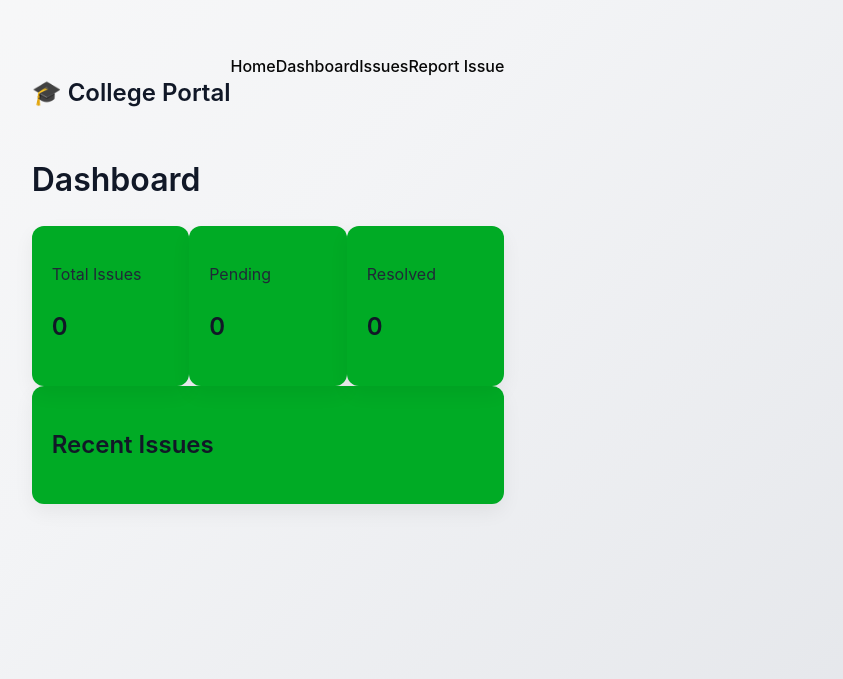
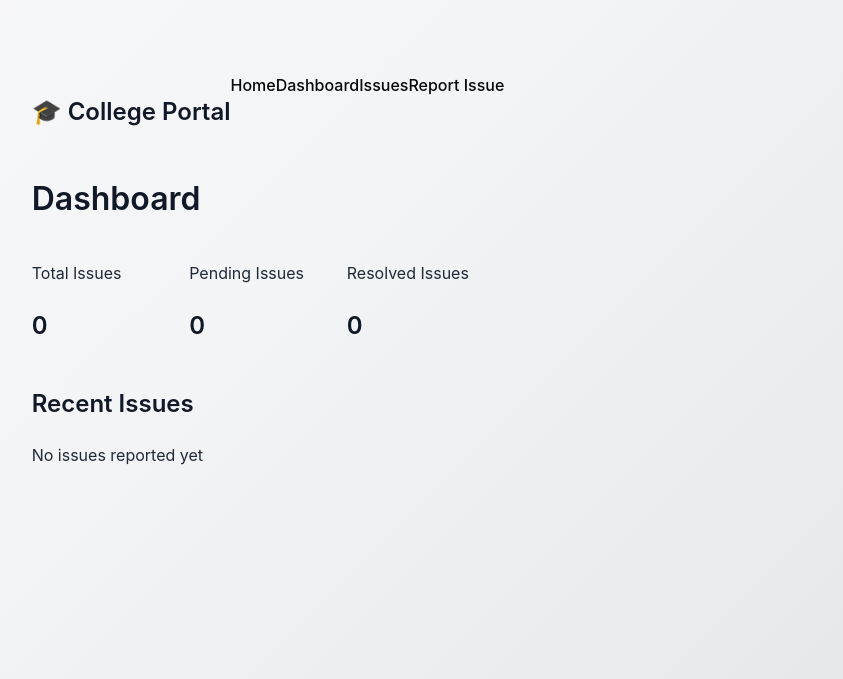
Before and after one commit to Rameshmanohar18/SLA_MUGUND_SIR_CLASS_Assessment, a React (Vite) app: page /dashboard in a window 1280 px wide. Shown: the part 121-800 px from the top of the page, without its empty margins (372-1215 px from the left). Built offline with nearby package versions, Linux system fonts and the light colour scheme.

Commit message:
dashboard UI updated

```diff
--- a/src/Pages/Dashboard.jsx
+++ b/src/Pages/Dashboard.jsx
@@ -1,67 +1,40 @@
-// // import { getIssues } from "../Utils/storage"
 
-// // export default function Dashboard(){
 
-// //   const issues = getIssues()
+// import { useEffect, useState } from "react";
+// import { getIssues } from "../utils/storage";
 
-// //   const pending = issues.filter(i => i.status==="Pending").length
-// //   const resolved = issues.filter(i => i.status==="Resolved").length
+// export default function Dashboard() {
 
-// //   return(
-// //     <div>
+//   const [issues, setIssues] = useState([]);
 
-// //       <h2 className="text-2xl mb-6 font-bold">Dashboard</h2>
+//   useEffect(() => {
+//     setIssues(getIssues());
+//   }, []);
 
-// //       <div className="grid grid-cols-3 gap-4">
-
-// //         <div className="bg-yellow-200 p-6 rounded">
-// //           Pending Issues: {pending}
-// //         </div>
-
-// //         <div className="bg-green-200 p-6 rounded">
-// //           Resolved Issues: {resolved}
-// //         </div>
-
-// //         <div className="bg-blue-200 p-6 rounded">
-// //           Total Issues: {issues.length}
-// //         </div>
-
-// //       </div>
-// //     </div>
-// //   )
-// // }
-// import { getIssues } from "../utils/storage"
-
-// export default function Dashboard(){
-
-//   const issues = getIssues()
-
-//   const pending = issues.filter(i=>i.status==="Pending").length
-//   const resolved = issues.filter(i=>i.status==="Resolved").length
+//   const pending = issues.filter(i => i.status === "Pending").length;
+//   const resolved = issues.filter(i => i.status === "Resolved").length;
 
 //   return (
+//     <div className="space-y-6">
 
-//     <div>
+//       <h1 className="text-2xl font-bold">Dashboard</h1>
 
-//       <h1 className="text-2xl font-bold mb-6">
-//         Dashboard
-//       </h1>
-
+//       {/* Stats */}
 //       <div className="grid grid-cols-3 gap-6">
 
-//         <div className="bg-white shadow p-6 rounded-lg">
+//         <div className="card">
 //           <p className="text-gray-500">Total Issues</p>
 //           <h2 className="text-3xl font-bold">{issues.length}</h2>
 //         </div>
 
-//         <div className="bg-white shadow p-6 rounded-lg">
+//         <div className="card">
 //           <p className="text-gray-500">Pending</p>
 //           <h2 className="text-3xl font-bold text-yellow-500">
 //             {pending}
 //           </h2>
 //         </div>
 
-//         <div className="bg-white shadow p-6 rounded-lg">
+//         <div className="card">
 //           <p className="text-gray-500">Resolved</p>
 //           <h2 className="text-3xl font-bold text-green-500">
 //             {resolved}
@@ -70,23 +43,54 @@
 
 //       </div>
 
+//       {/* Latest Issues */}
+
+//       <div className="card">
+
+//         <h2 className="text-lg font-semibold mb-3">
+//           Recent Issues
+//         </h2>
+
+//         {issues.slice(-5).reverse().map(issue => (
+//           <div
+//             key={issue.id}
+//             className="border-b py-2 flex justify-between"
+//           >
+//             <span>{issue.title}</span>
+
+//             <span className="text-sm text-gray-500">
+//               {issue.status}
+//             </span>
+//           </div>
+//         ))}
+
+//       </div>
+
 //     </div>
-//   )
+//   );
 // }
 
 import { useEffect, useState } from "react";
-import { getIssues } from "../utils/storage";
+import { getIssues } from "../Utils/storage.js";
 
 export default function Dashboard() {
 
   const [issues, setIssues] = useState([]);
 
   useEffect(() => {
-    setIssues(getIssues());
+    const storedIssues = getIssues();
+    setIssues(storedIssues);
   }, []);
 
-  const pending = issues.filter(i => i.status === "Pending").length;
-  const resolved = issues.filter(i => i.status === "Resolved").length;
+  const total = issues.length;
+
+  const pending = issues.filter(
+    issue => issue.status === "Pending"
+  ).length;
+
+  const resolved = issues.filter(
+    issue => issue.status === "Resolved"
+  ).length;
 
   return (
     <div className="space-y-6">
@@ -94,22 +98,23 @@ export default function Dashboard() {
       <h1 className="text-2xl font-bold">Dashboard</h1>
 
       {/* Stats */}
+
       <div className="grid grid-cols-3 gap-6">
 
-        <div className="card">
+        <div className="bg-white shadow p-6 rounded-lg">
           <p className="text-gray-500">Total Issues</p>
-          <h2 className="text-3xl font-bold">{issues.length}</h2>
+          <h2 className="text-3xl font-bold">{total}</h2>
         </div>
 
-        <div className="card">
-          <p className="text-gray-500">Pending</p>
+        <div className="bg-white shadow p-6 rounded-lg">
+          <p className="text-gray-500">Pending Issues</p>
           <h2 className="text-3xl font-bold text-yellow-500">
             {pending}
           </h2>
         </div>
 
-        <div className="card">
-          <p className="text-gray-500">Resolved</p>
+        <div className="bg-white shadow p-6 rounded-lg">
+          <p className="text-gray-500">Resolved Issues</p>
           <h2 className="text-3xl font-bold text-green-500">
             {resolved}
           </h2>
@@ -117,15 +122,20 @@ export default function Dashboard() {
 
       </div>
 
-      {/* Latest Issues */}
+      {/* Recent Issues */}
 
-      <div className="card">
+      <div className="bg-white shadow p-6 rounded-lg">
 
-        <h2 className="text-lg font-semibold mb-3">
+        <h2 className="text-lg font-semibold mb-4">
           Recent Issues
         </h2>
 
-        {issues.slice(-5).reverse().map(issue => (
+        {issues.length === 0 ? (
+          <p className="text-gray-500">
+            No issues reported yet
+          </p>
+        ) : (
+          issues.slice(-5).reverse().map(issue => (
             <div
               key={issue.id}
               className="border-b py-2 flex justify-between"
@@ -136,7 +146,8 @@ export default function Dashboard() {
                 {issue.status}
               </span>
             </div>
-        ))}
+          ))
+        )}
 
       </div>
 
```
Lines whose indentation alone changed are shown as unchanged.
